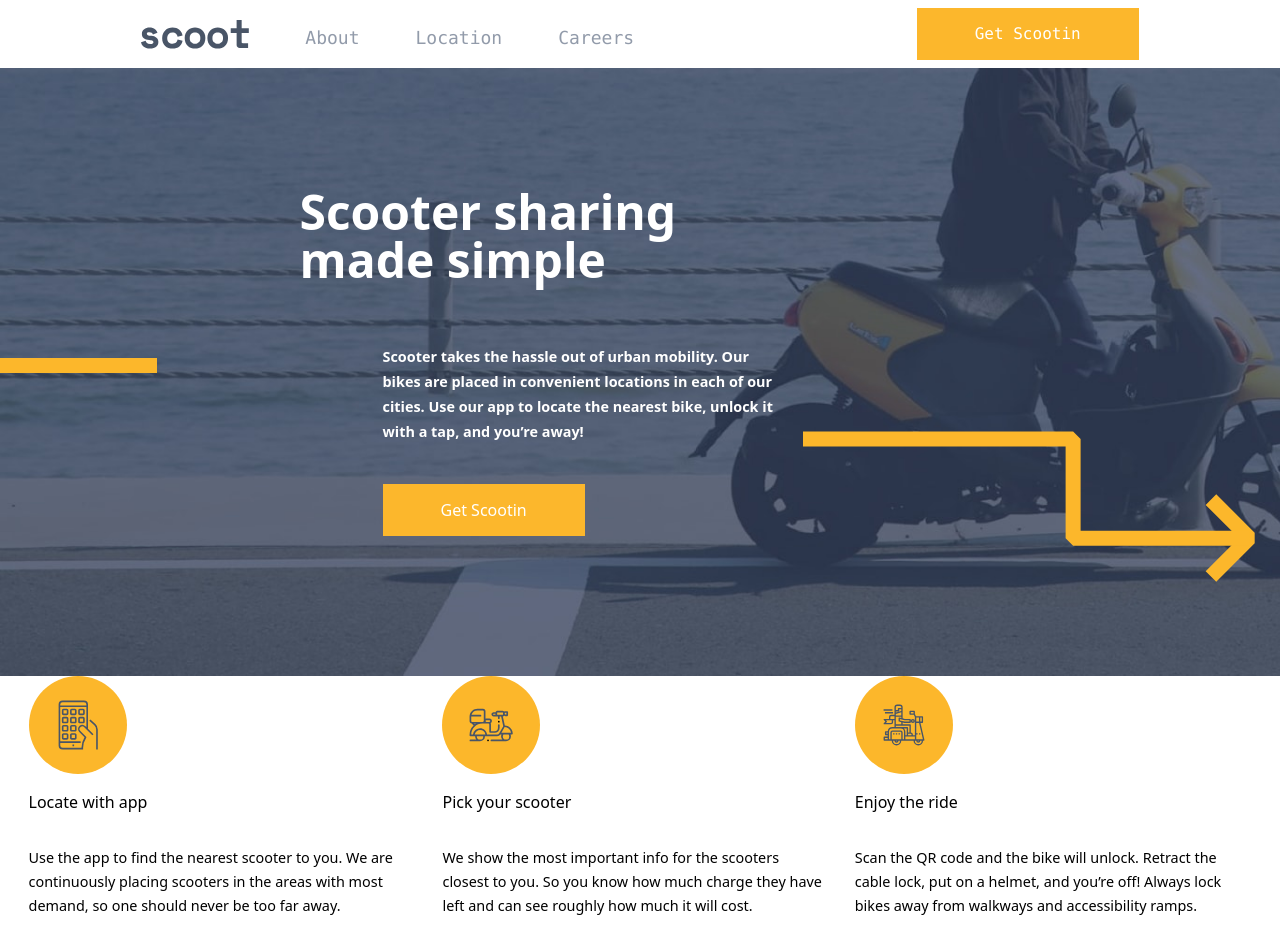
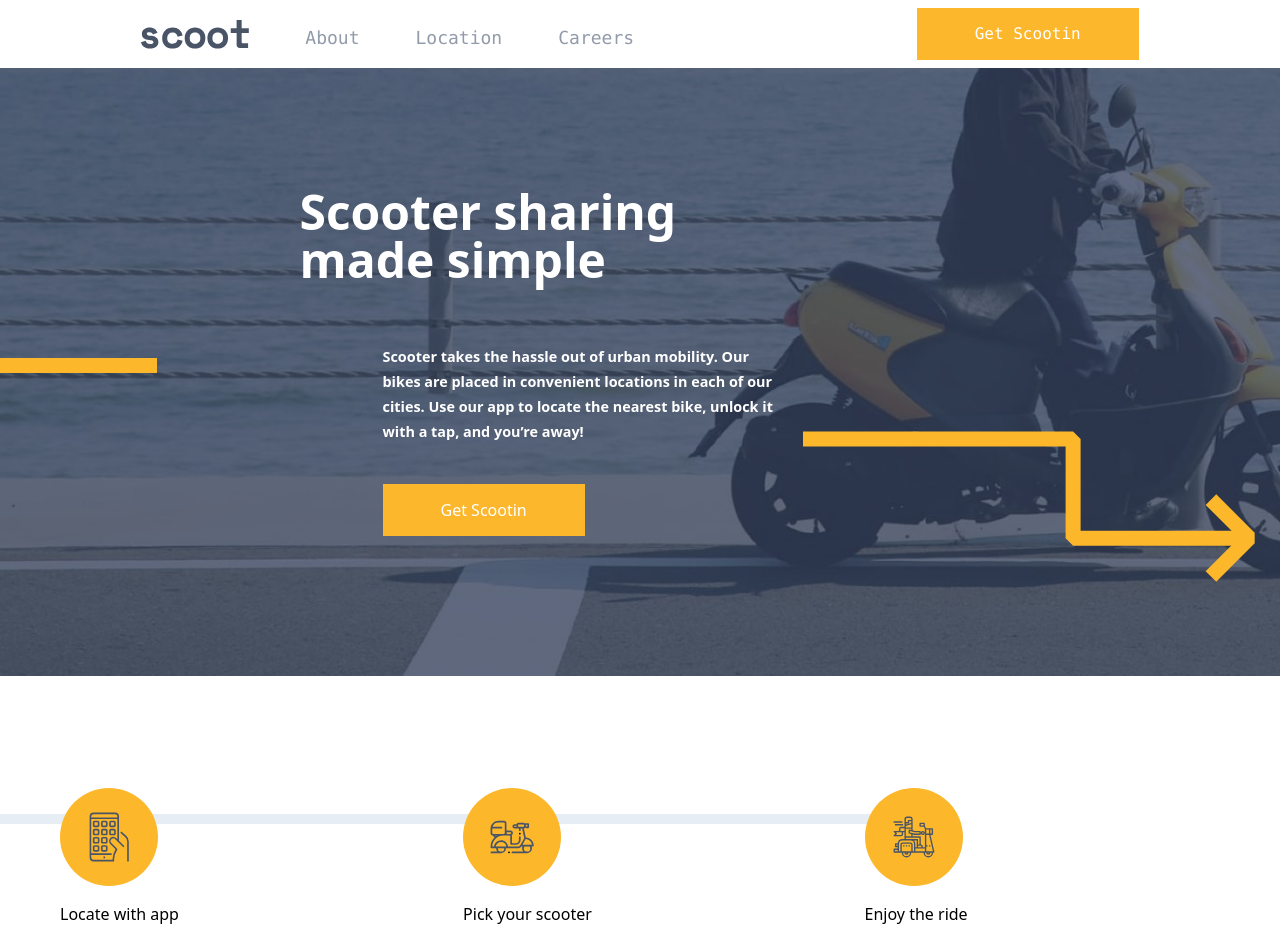
Before and after one commit to sphnikola/scoot, a React (Vite) app: page / in a window 1280 px wide. Shown: the top 952 px of the page. Before the commit the page ends 918 px from the top, so only its background shows below. Built offline with nearby package versions, Linux system fonts and the light colour scheme.

Commit message:
Add before element to the steps section

```diff
--- a/src/App.jsx
+++ b/src/App.jsx
@@ -48,8 +48,8 @@ function App() {
         </div>
       </section>
       <main>
-        <section className="steps">
-          <div className="px-[28.55px]  space-y-16 lg:flex lg:space-y-0 lg:gap-x-8">
+        <section className="steps relative">
+          <div className="px-[30px] pt-28 space-y-16 lg:flex lg:space-y-0 lg:gap-x-8 lg:pl-[60px]">
             <div className="flex flex-col items-center text-center gap-y-4 md:flex-row md:text-left lg:flex-col lg:items-start">
               <img className=" w-[98px]" src={locate} />
               <div className="space-y-8 md:pl-7 lg:pl-0">
--- a/src/index.css
+++ b/src/index.css
@@ -50,6 +50,16 @@
     background-size: cover;
     background-repeat: no-repeat;
   }
+  .steps::before {
+    content: "";
+    background-color: #e6edf4;
+    width: 10px;
+    height: 88%;
+    position: absolute;
+    top: 0;
+    left: 72px;
+    z-index: -1;
+  }
 }
 @media (min-width: 875px) {
   .hero::before {
@@ -81,6 +91,17 @@
     background-size: cover;
     background-repeat: no-repeat;
   }
+
+  .steps::before {
+    content: "";
+    background-color: #e6edf4;
+    width: 70%;
+    height: 10px;
+    position: absolute;
+    top: 39%;
+    left: 0px;
+    z-index: -1;
+  }
 }
 
 /* @media (min-width: 768px) and (max-width: 1024px) {
```
